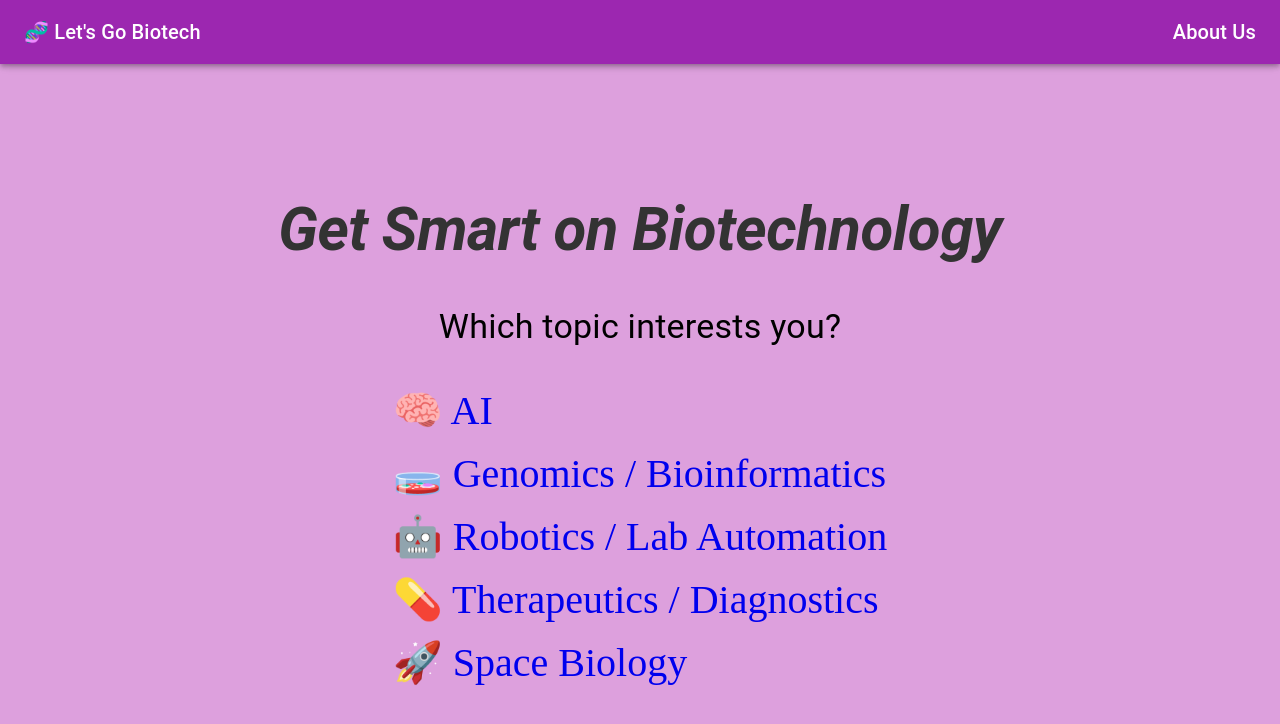
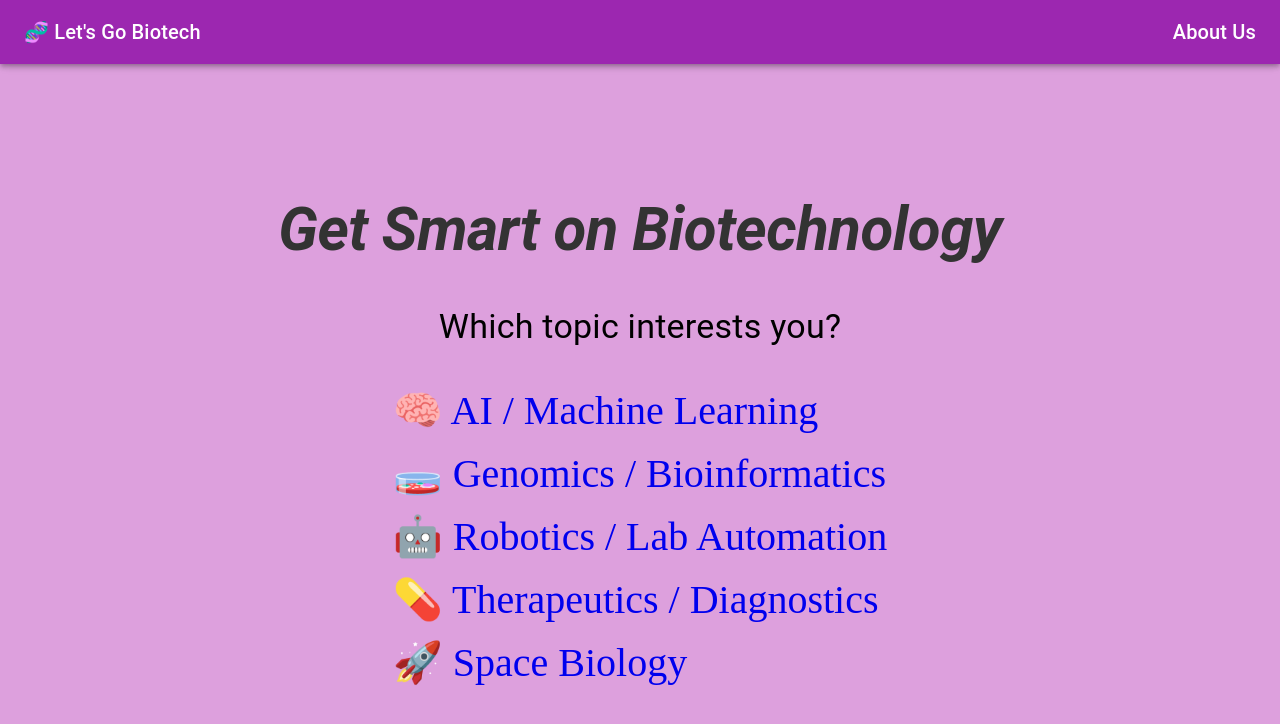
Before and after one commit to rohanrobinson/lgb, a Next.js app: page / in a window 1280 px wide. Shown: the top 724 px of the page. Built offline with nearby package versions, Linux system fonts and the light colour scheme.

Commit message:
ai name change

```diff
--- a/src/pages/index.js
+++ b/src/pages/index.js
@@ -66,7 +66,7 @@ export default function Home() {
             }
         }}
           >
-            <span className={styles.topicsTextLarge}>🧠 AI</span>
+            <span className={styles.topicsTextLarge}>🧠 AI / Machine Learning</span>
           </Link>
 
           <Link
```
